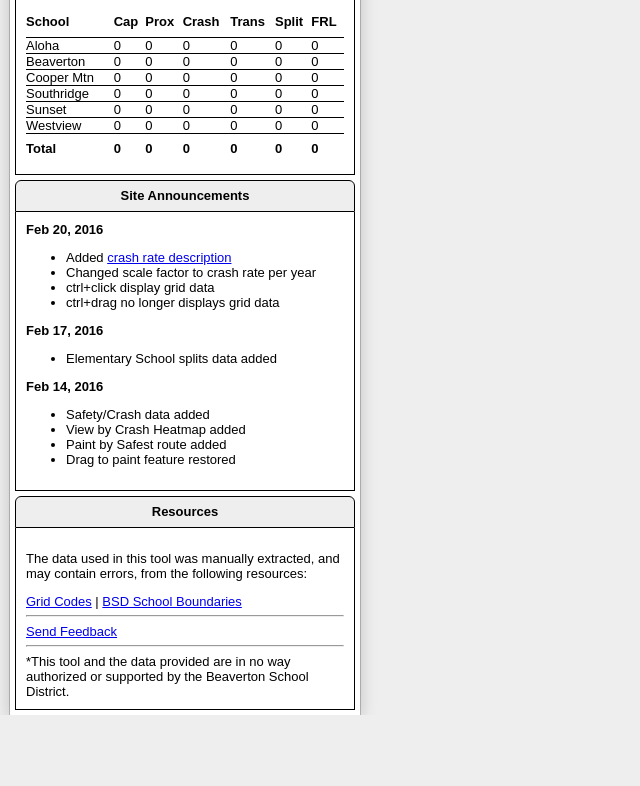
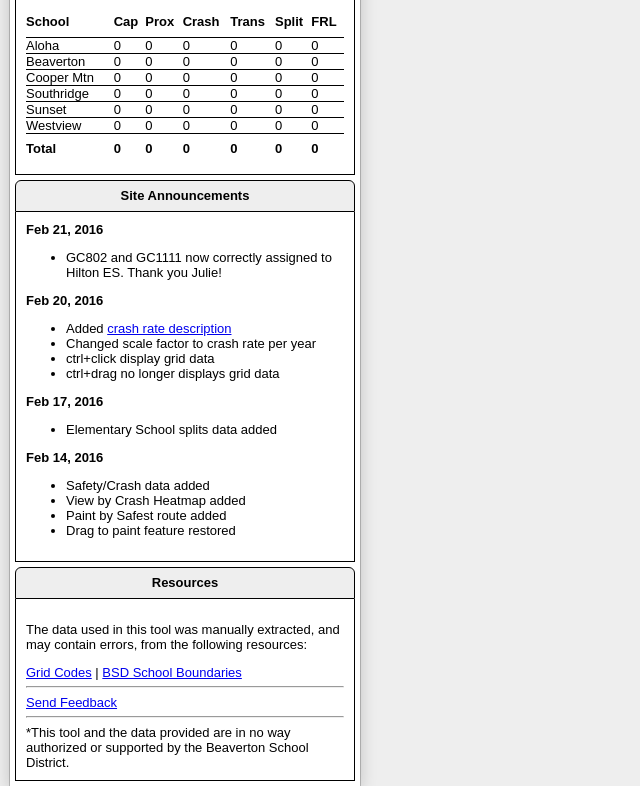
Before and after one commit to dvhart/bsdmaps, a website: page public/index.html in a window 1280 px wide. Shown: the part 2489-3275 px from the top of the page, without its empty margins (0-640 px from the left). Before the commit the page ends 3204 px from the top, so only its background shows below. Drawn offline with Linux system fonts and the light colour scheme; some packages are replaced by stand-ins of ours; files that its build step writes are made by us from their sources; no server answers; files whose address does not match are found by name.

Commit message:
Updated site announcements with correction for GC 802 and 1111
GC 802 and 1111 were incorrectly assigned to Nancy Ryles elementary
school.  Added Site Announcement indicating change in elementary
assignment to Hiteon.  Change must be deployed together with change to
features collection.

```diff
--- a/public/index.html
+++ b/public/index.html
@@ -337,6 +337,11 @@
                 <div class="form-body">
                     <!-- Try to keep this under 5, and one line each -->
                     <!-- Keep for at least 48 hours, no more than a week -->
+                    <b>Feb 21, 2016</b><br />
+                    <ul>
+                        <li>GC802 and GC1111 now correctly assigned to Hilton ES.  Thank you Julie!</li>
+
+                    </ul>
                     <b>Feb 20, 2016</b><br />
                     <ul>
                         <li>Added <a href="crashrate.html">crash rate description</a></li>
```
Also changed, not shown: public/solution.html (+5 -0 lines).
